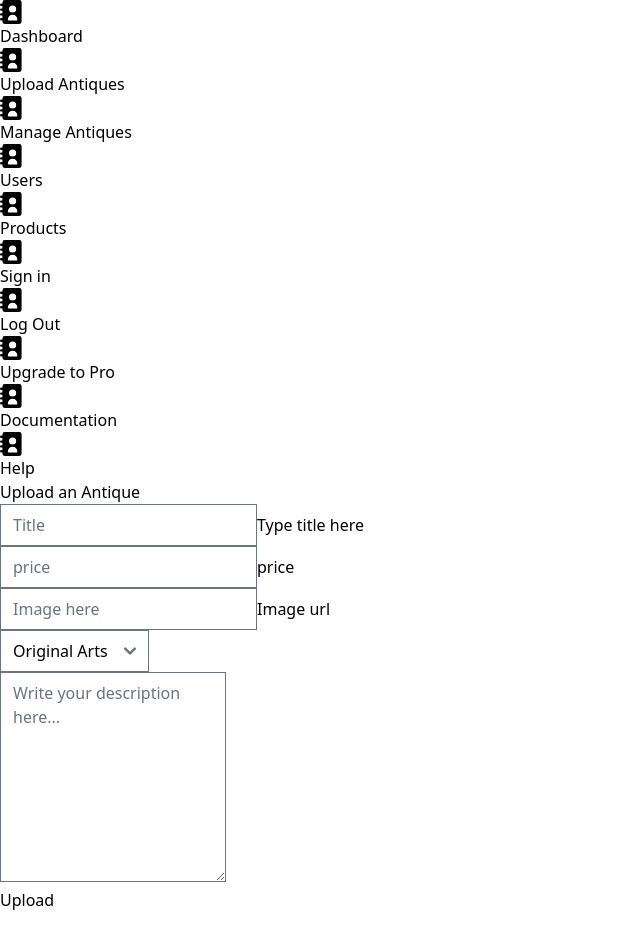
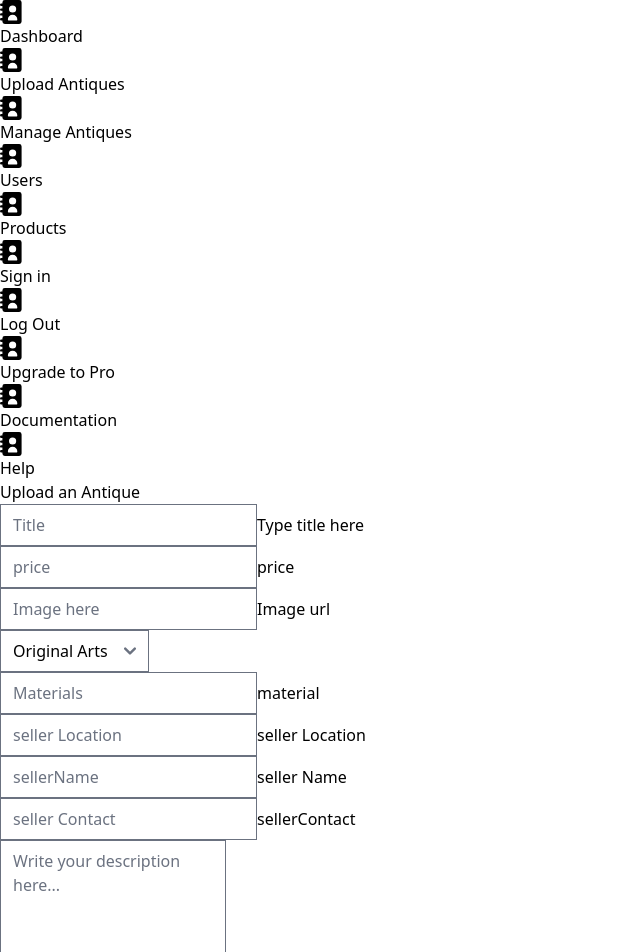
Before and after one commit to Anukeerth-ek/MERN-Antique-Web-App, a React (Vite) app in the folder Frontend/: page /admin/dashboard/upload in a window 1280 px wide. Shown: the top 952 px of the page, without its empty margins (0-640 px from the left). Before the commit the page ends 912 px from the top, so only its background shows below. Built offline with nearby package versions, Linux system fonts and the light colour scheme.

Commit message:
Fixed bug in upload section

```diff
--- a/Frontend/src/dashboard/UploadAntiques.jsx
+++ b/Frontend/src/dashboard/UploadAntiques.jsx
@@ -19,8 +19,18 @@ const UploadAntiques = () => {
         const categories = form.categories.value
         const description = form.description.value
 
+        const sellerName = form.sellerName.value;
+        const sellerContact = form.sellerContact.value;
+        const sellerLocation = form.sellerLocation.value;
+        const materials = form.materials.value
+
         const bookObj = {
-            title, price, image, categories, description
+            title, price, image, categories, description, materials,
+            seller: {
+                name: sellerName,
+                contact: sellerContact,
+                location: sellerLocation,
+              },
         }
         console.log(bookObj)
     }
@@ -118,6 +128,95 @@ const UploadAntiques = () => {
                     </div>
 
                     {/* third category */}
+                    <div className="flex gap-8">
+                         {/*material  */}
+                         <div className="lg:w-1/2">
+                              <div className="relative ">
+                                   <input
+                                        type="text"
+                                        id="materials"
+                                        required
+                                        name="materials"
+                                        className="block px-2.5 pb-2.5 pt-4 w-full text-sm text-gray-900 bg-transparent rounded-lg border-1 border-gray-300 appearance-none dark:text-black dark:border-gray-600 dark:focus:border-blue-500 focus:outline-none focus:ring-0 focus:border-blue-600 peer"
+                                        placeholder="Materials"
+                                   />
+                                   <label
+                                        htmlFor="materials"
+                                        value="Materials"
+                                        className="absolute text-sm text-gray-500 dark:text-gray-400 duration-300 transform -translate-y-4 scale-75 top-2 z-10 origin-[0] bg-white  px-2 peer-focus:px-2 peer-focus:text-blue-600 peer-focus:dark:text-blue-500 peer-placeholder-shown:scale-100 peer-placeholder-shown:-translate-y-1/2 peer-placeholder-shown:top-1/2 peer-focus:top-2 peer-focus:scale-75 peer-focus:-translate-y-4 rtl:peer-focus:translate-x-1/4 rtl:peer-focus:left-auto start-1"
+                                   >
+                                        material
+                                   </label>
+                              </div>
+                              </div>
+                              {/* location */}
+                              <div className="lg:w-1/2">
+                              <div className="relative ">
+                                   <input
+                                        type="text"
+                                        id="sellerLocation"
+                                        required
+                                        name="sellerLocation"
+                                        className="block px-2.5 pb-2.5 pt-4 w-full text-sm text-gray-900 bg-transparent rounded-lg border-1 border-gray-300 appearance-none dark:text-black dark:border-gray-600 dark:focus:border-blue-500 focus:outline-none focus:ring-0 focus:border-blue-600 peer"
+                                        placeholder="seller Location"
+                                   />
+                                   <label
+                                        htmlFor="sellerLocation"
+                                        value="Seller location"
+                                        className="absolute text-sm text-gray-500 dark:text-gray-400 duration-300 transform -translate-y-4 scale-75 top-2 z-10 origin-[0] bg-white  px-2 peer-focus:px-2 peer-focus:text-blue-600 peer-focus:dark:text-blue-500 peer-placeholder-shown:scale-100 peer-placeholder-shown:-translate-y-1/2 peer-placeholder-shown:top-1/2 peer-focus:top-2 peer-focus:scale-75 peer-focus:-translate-y-4 rtl:peer-focus:translate-x-1/4 rtl:peer-focus:left-auto start-1"
+                                   >
+                                        seller Location
+                                   </label>
+                              </div>
+                              </div>
+                         </div>
+
+                    {/* fourth category */}
+                    <div className="flex gap-8">
+                         {/*sellerName */}
+                         <div className="lg:w-1/2">
+                              <div className="relative ">
+                                   <input
+                                        type="text"
+                                        id="sellerName"
+                                        required
+                                        name="sellerName"
+                                        className="block px-2.5 pb-2.5 pt-4 w-full text-sm text-gray-900 bg-transparent rounded-lg border-1 border-gray-300 appearance-none dark:text-black dark:border-gray-600 dark:focus:border-blue-500 focus:outline-none focus:ring-0 focus:border-blue-600 peer"
+                                        placeholder="sellerName"
+                                   />
+                                   <label
+                                        htmlFor="sellerName"
+                                        value="Seller Name"
+                                        className="absolute text-sm text-gray-500 dark:text-gray-400 duration-300 transform -translate-y-4 scale-75 top-2 z-10 origin-[0] bg-white  px-2 peer-focus:px-2 peer-focus:text-blue-600 peer-focus:dark:text-blue-500 peer-placeholder-shown:scale-100 peer-placeholder-shown:-translate-y-1/2 peer-placeholder-shown:top-1/2 peer-focus:top-2 peer-focus:scale-75 peer-focus:-translate-y-4 rtl:peer-focus:translate-x-1/4 rtl:peer-focus:left-auto start-1"
+                                   >
+                                        seller Name
+                                   </label>
+                              </div>
+                              </div>
+                              {/* seller contact */}
+                              <div className="lg:w-1/2">
+                              <div className="relative ">
+                                   <input
+                                        type="text"
+                                        id="sellerContact"
+                                        required
+                                        name="sellerContact"
+                                        className="block px-2.5 pb-2.5 pt-4 w-full text-sm text-gray-900 bg-transparent rounded-lg border-1 border-gray-300 appearance-none dark:text-black dark:border-gray-600 dark:focus:border-blue-500 focus:outline-none focus:ring-0 focus:border-blue-600 peer"
+                                        placeholder="seller Contact"
+                                   />
+                                   <label
+                                        htmlFor="sellerContact"
+                                        value="seller Contact"
+                                        className="absolute text-sm text-gray-500 dark:text-gray-400 duration-300 transform -translate-y-4 scale-75 top-2 z-10 origin-[0] bg-white  px-2 peer-focus:px-2 peer-focus:text-blue-600 peer-focus:dark:text-blue-500 peer-placeholder-shown:scale-100 peer-placeholder-shown:-translate-y-1/2 peer-placeholder-shown:top-1/2 peer-focus:top-2 peer-focus:scale-75 peer-focus:-translate-y-4 rtl:peer-focus:translate-x-1/4 rtl:peer-focus:left-auto start-1"
+                                   >
+                                       sellerContact
+                                   </label>
+                              </div>
+                              </div>
+                         </div>
+
+
+                    {/* fifth category */}
                     {/* job description */}
                     <div className="lg:w-full">
                          <div className="relative">
@@ -142,6 +241,7 @@ const UploadAntiques = () => {
                               </label>
                          </div>
                     </div>
+
                     <button type="submit" className="mt-4 bg-blue-600 py-2 text-white">
                         Upload
                     </button>
```
